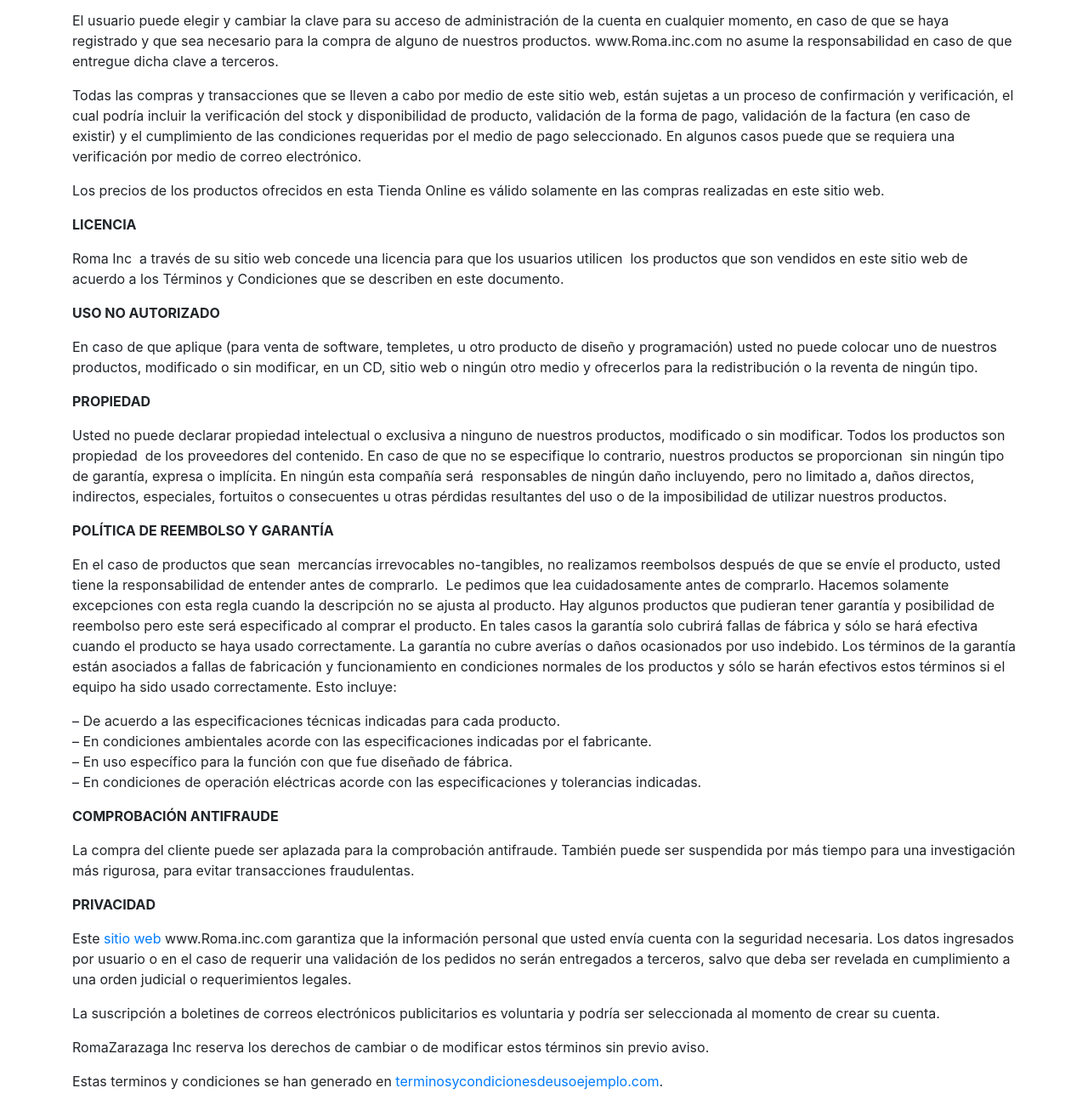
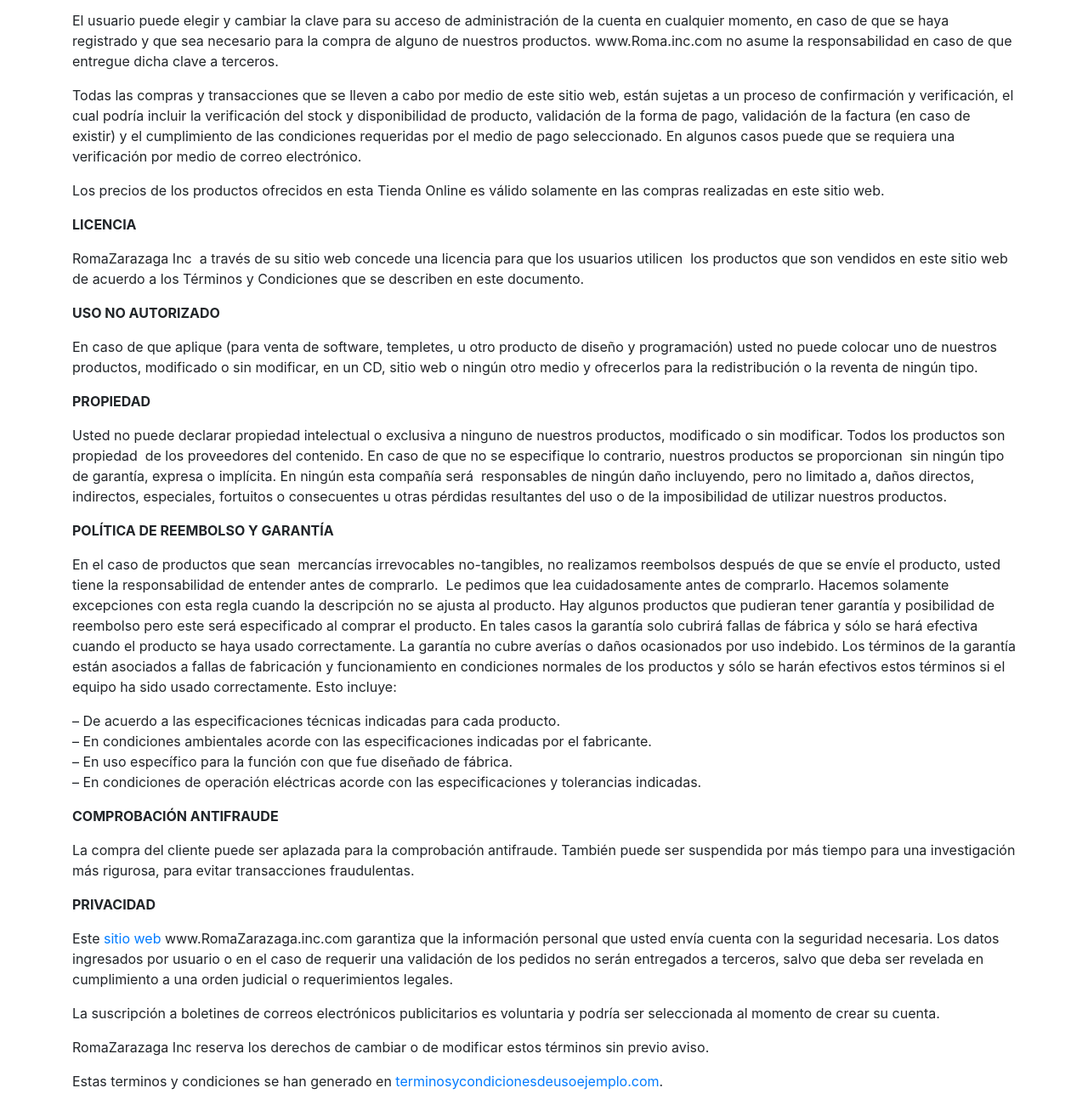
Before and after one commit to ezarazaga/reto4, a plain HTML site: page terms.html in a window 1280 px wide. Shown: the part 274-1574 px from the top of the page at 85% size. Drawn offline with nearby package versions, Linux system fonts and the light colour scheme.

Commit message:
se reviso todoel proyectoy corrigiendo el nombre de la empresa

```diff
--- a/terms.html
+++ b/terms.html
@@ -20,7 +20,7 @@
             <p>Todas las compras y transacciones que se lleven a cabo por medio de este sitio web, están sujetas a un proceso de confirmación y verificación, el cual podría incluir la verificación del stock y disponibilidad de producto, validación de la forma de pago, validación de la factura (en caso de existir) y el cumplimiento de las condiciones requeridas por el medio de pago seleccionado. En algunos casos puede que se requiera una verificación por medio de correo electrónico.</p>
             <p>Los precios de los productos ofrecidos en esta Tienda Online es válido solamente en las compras realizadas en este sitio web.</p>
             <p><strong>LICENCIA</strong></p>
-            <p>Roma Inc&nbsp; a través de su sitio web concede una licencia para que los usuarios utilicen&nbsp; los productos que son vendidos en este sitio web de acuerdo a los Términos y Condiciones que se describen en este documento.</p>
+            <p>RomaZarazaga Inc&nbsp; a través de su sitio web concede una licencia para que los usuarios utilicen&nbsp; los productos que son vendidos en este sitio web de acuerdo a los Términos y Condiciones que se describen en este documento.</p>
             <p><strong>USO NO AUTORIZADO</strong></p>
             <p>En caso de que aplique (para venta de software, templetes, u otro producto de diseño y programación) usted no puede colocar uno de nuestros productos, modificado o sin modificar, en un CD, sitio web o ningún otro medio y ofrecerlos para la redistribución o la reventa de ningún tipo.</p>
             <p><strong>PROPIEDAD</strong></p>
@@ -31,7 +31,7 @@
             <p><strong>COMPROBACIÓN ANTIFRAUDE</strong></p>
             <p>La compra del cliente puede ser aplazada para la comprobación antifraude. También puede ser suspendida por más tiempo para una investigación más rigurosa, para evitar transacciones fraudulentas.</p>
             <p><strong>PRIVACIDAD</strong></p>
-            <p>Este <a href="https:embedinstagramfeed.com" target="_blank">sitio web</a> www.Roma.inc.com garantiza que la información personal que usted envía cuenta con la seguridad necesaria. Los datos ingresados por usuario o en el caso de requerir una validación de los pedidos no serán entregados a terceros, salvo que deba ser revelada en cumplimiento a una orden judicial o requerimientos legales.</p>
+            <p>Este <a href="https:embedinstagramfeed.com" target="_blank">sitio web</a> www.RomaZarazaga.inc.com garantiza que la información personal que usted envía cuenta con la seguridad necesaria. Los datos ingresados por usuario o en el caso de requerir una validación de los pedidos no serán entregados a terceros, salvo que deba ser revelada en cumplimiento a una orden judicial o requerimientos legales.</p>
             <p>La suscripción a boletines de correos electrónicos publicitarios es voluntaria y podría ser seleccionada al momento de crear su cuenta.</p>
             <p>RomaZarazaga Inc reserva los derechos de cambiar o de modificar estos términos sin previo aviso.</p>
             <p>Estas terminos y condiciones se han generado en&nbsp;<a href="https://terminosycondicionesdeusoejemplo.com/" target="_blank">terminosycondicionesdeusoejemplo.com</a>.</p>
```
